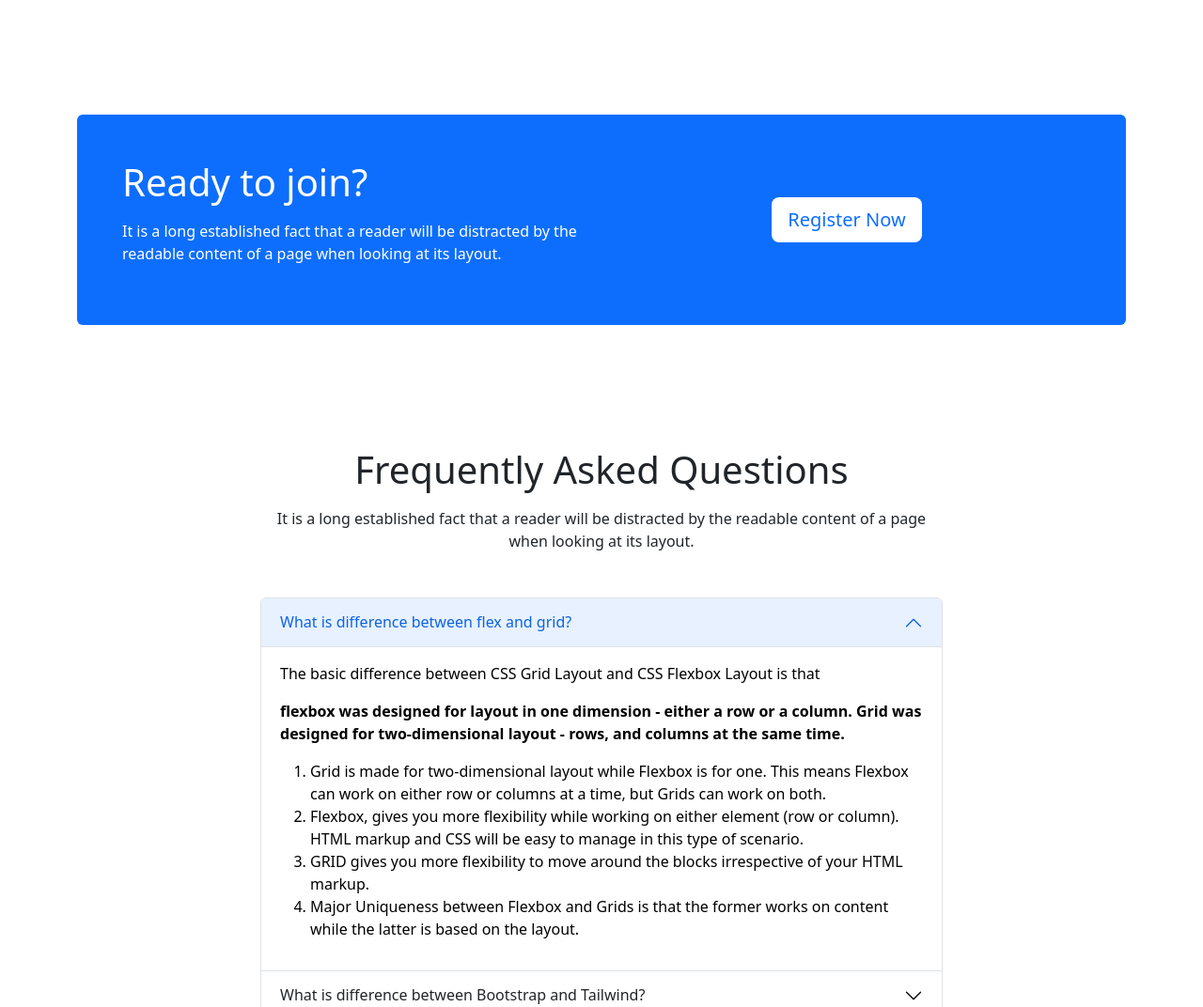
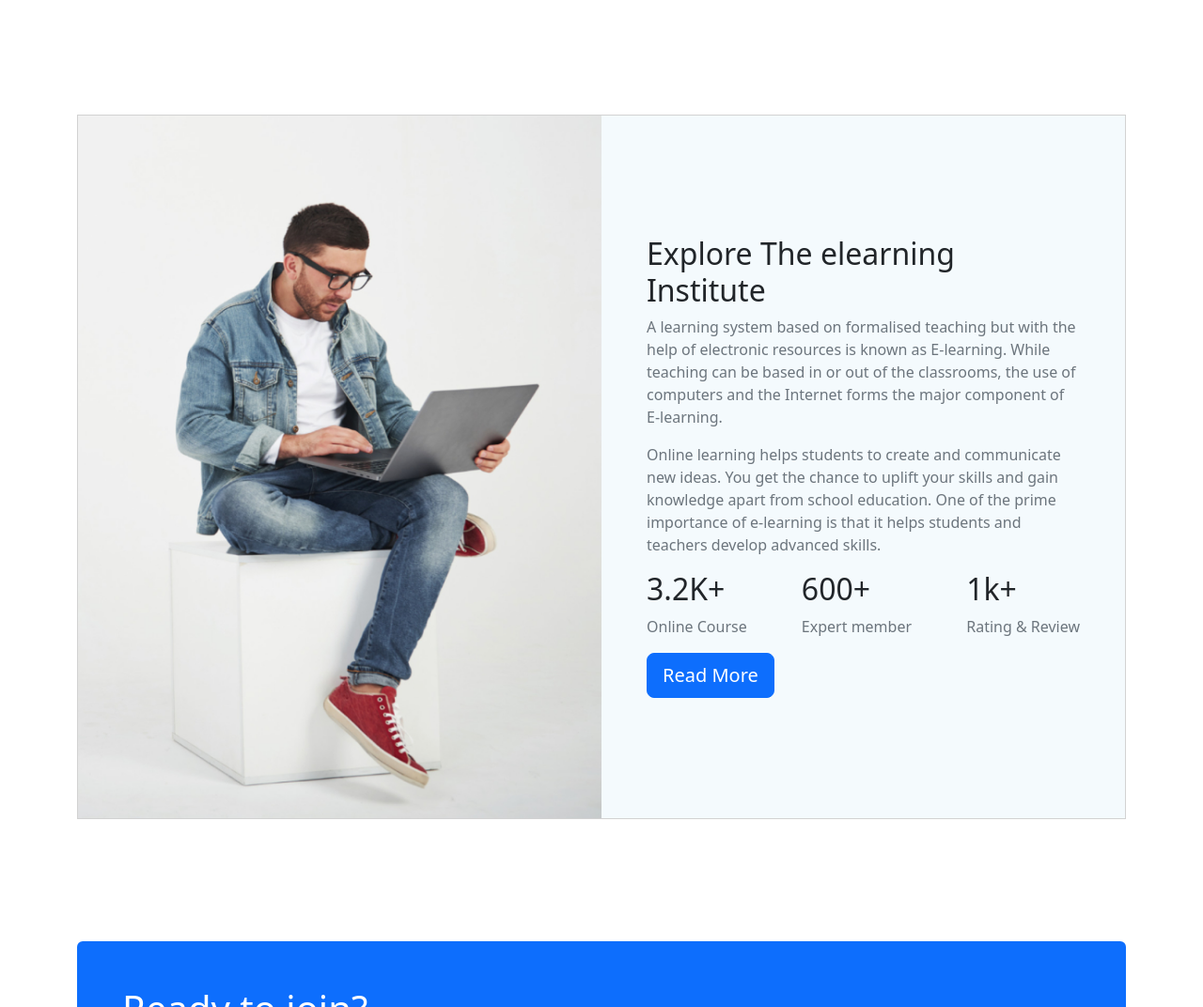
Before and after one commit to yusuf-khan-swd/skill-develop, a plain HTML site: page index.html in a window 1280 px wide. Shown: the part 1640-2712 px from the top of the page at 94% size. Drawn offline with nearby package versions, Linux system fonts and the light colour scheme.

Commit message:
add e-learning section

```diff
--- a/css/style.css
+++ b/css/style.css
@@ -4,6 +4,10 @@
 
 .large-margin-bottom {
   margin-bottom: 130px;
+}
+
+.elearning-background {
+  background: #f4fafd;
 }
 
 .footer {
--- a/index.html
+++ b/index.html
@@ -331,6 +331,63 @@
         </div>
       </section>
       <!-- Our Courses end -->
+
+      <!-- elearning start -->
+      <section class="large-margin-bottom">
+        <div class="container">
+          <div class="card h-100 rounded-0">
+            <div class="row g-0">
+              <div class="col-12 col-md-6">
+                <img
+                  class="img-fluid h-100"
+                  src="./images/working.png"
+                  alt=""
+                />
+              </div>
+              <div
+                class="col-12 col-md-6 p-5 elearning-background d-flex justify-content-center align-items-center"
+              >
+                <div>
+                  <h2 class="h2">Explore The elearning Institute</h2>
+                  <p class="text-muted">
+                    A learning system based on formalised teaching but with the
+                    help of electronic resources is known as E-learning. While
+                    teaching can be based in or out of the classrooms, the use
+                    of computers and the Internet forms the major component of
+                    E-learning.
+                  </p>
+                  <p class="text-muted d-none d-lg-block">
+                    Online learning helps students to create and communicate new
+                    ideas. You get the chance to uplift your skills and gain
+                    knowledge apart from school education. One of the prime
+                    importance of e-learning is that it helps students and
+                    teachers develop advanced skills.
+                  </p>
+                  <div class="d-flex justify-content-between">
+                    <div>
+                      <h5 class="h2">3.2K+</h5>
+                      <p class="text-muted">Online Course</p>
+                    </div>
+                    <div>
+                      <h5 class="h2">600+</h5>
+                      <p class="text-muted">Expert member</p>
+                    </div>
+                    <div>
+                      <h5 class="h2">1k+</h5>
+                      <p class="text-muted">Rating & Review</p>
+                    </div>
+                  </div>
+                  <button class="btn btn-primary btn-lg">Read More</button>
+                </div>
+              </div>
+            </div>
+          </div>
+        </div>
+      </section>
+      <!-- elearning end -->
+
+      <!-- successful student start -->
+      <!-- successful student end -->
 
       <!-- Ready to join Modal start -->
       <section class="large-margin-bottom">
```
